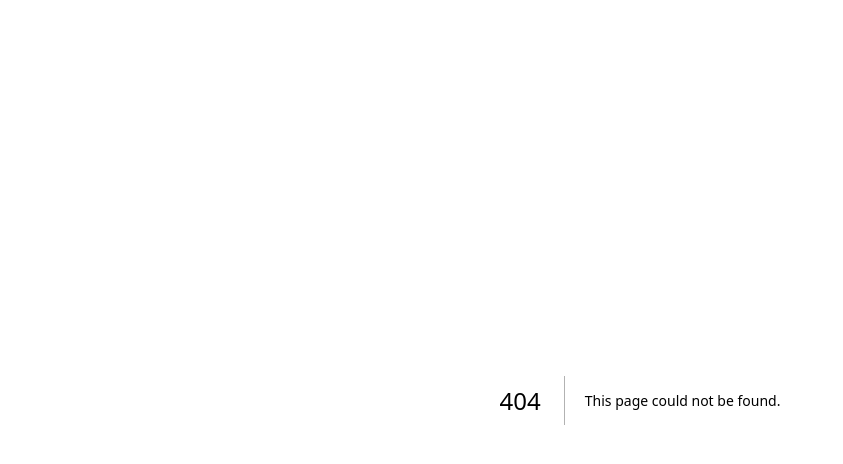
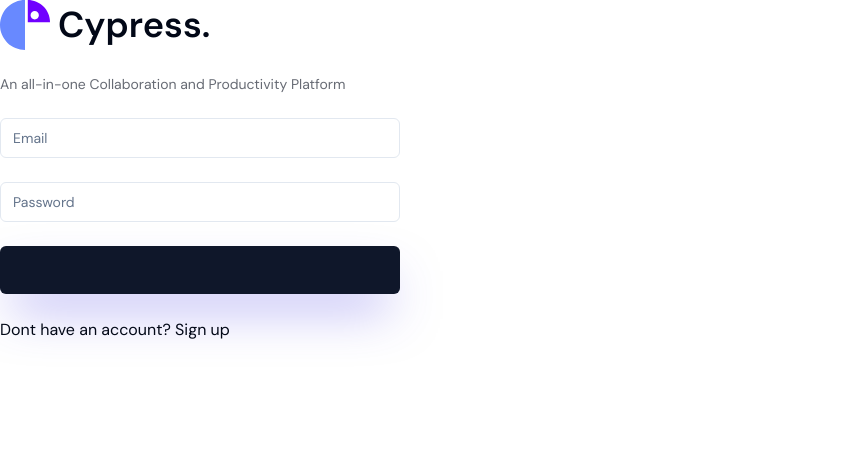
Before and after one commit to 3ssalunke/notion-clone, a Next.js app: page /login in a window 1280 px wide. Before the commit this address had no page. Shown: the top 464 px of the page, without its empty margins (0-843 px from the left). Built offline with nearby package versions, Linux system fonts and the light colour scheme.

Commit message:
commit - #1711

```diff
--- /dev/null
+++ b/src/app/(auth)/login/page.tsx
@@ -0,0 +1,101 @@
+"use client";
+
+import { useState } from "react";
+import { useRouter } from "next/navigation";
+import { SubmitHandler, useForm } from "react-hook-form";
+import { z } from "zod";
+import { FormSchema } from "@/lib/types";
+import { zodResolver } from "@hookform/resolvers/zod";
+import { actionLoginUser } from "@/lib/server-actions/auth-actions";
+import Link from "next/link";
+import Image from "next/image";
+import Logo from "../../../../public/cypressLogo.svg";
+import {
+  Form,
+  FormControl,
+  FormDescription,
+  FormField,
+  FormItem,
+  FormMessage,
+} from "@/components/ui/form";
+import { Input } from "@/components/ui/input";
+import { Button } from "@/components/ui/button";
+
+const LoginPage = () => {
+  const router = useRouter();
+  const [submitError, setSubmitError] = useState("");
+
+  const form = useForm<z.infer<typeof FormSchema>>({
+    mode: "onChange",
+    resolver: zodResolver(FormSchema),
+    defaultValues: { email: "", password: "" },
+  });
+
+  const isLoading = form.formState.isSubmitting;
+
+  const onSubmit: SubmitHandler<z.infer<typeof FormSchema>> = async (
+    formData
+  ) => {
+    actionLoginUser(formData);
+  };
+
+  return (
+    <Form {...form}>
+      <form
+        onChange={() => {
+          if (submitError) setSubmitError("");
+        }}
+        onSubmit={form.handleSubmit(onSubmit)}
+        className="w-full sm:justify-center sm:w-[400px] space-y-6 flex flex-col"
+      >
+        <Link href="/" className="w-full flex justify-left items-center">
+          <Image src={Logo} alt="cypress logo" width={50} height={50} />
+          <span className="font-semibold dark:text-white text-4xl first-letter:ml-2">
+            Cypress.
+          </span>
+        </Link>
+        <FormDescription className="text-foreground/60">
+          An all-in-one Collaboration and Productivity Platform
+        </FormDescription>
+        <FormField
+          disabled={isLoading}
+          control={form.control}
+          name="email"
+          render={(field) => (
+            <FormItem>
+              <FormControl>
+                <Input type="email" placeholder="Email" {...field} />
+              </FormControl>
+            </FormItem>
+          )}
+        />
+        <FormField
+          disabled={isLoading}
+          control={form.control}
+          name="password"
+          render={(field) => (
+            <FormItem>
+              <FormControl>
+                <Input type="password" placeholder="Password" {...field} />
+              </FormControl>
+            </FormItem>
+          )}
+        />
+        {submitError && <FormMessage>{submitError}</FormMessage>}
+        <Button
+          type="submit"
+          className="w-full p-6"
+          size="lg"
+          disabled={isLoading}
+        >
+          {isLoading ? "Login" : ""}
+        </Button>
+        <span className="self-container">
+          Dont have an account? <Link href="/signup">Sign up</Link>
+        </span>
+      </form>
+    </Form>
+  );
+};
+
+export default LoginPage;
--- a/src/app/layout.tsx
+++ b/src/app/layout.tsx
@@ -1,9 +1,10 @@
 import type { Metadata } from "next";
-import { Inter } from "next/font/google";
 import "./globals.css";
 import { ThemeProvider } from "@/lib/providers/next-theme-provider";
+import { DM_Sans } from "next/font/google";
+import { twMerge } from "tailwind-merge";
 
-const inter = Inter({ subsets: ["latin"] });
+const dmsans = DM_Sans({ subsets: ["latin"] });
 
 export const metadata: Metadata = {
   title: "Create Next App",
@@ -17,7 +18,7 @@
 }) {
   return (
     <html lang="en">
-      <body className={inter.className}>
+      <body className={twMerge("bg-background", dmsans.className)}>
         <ThemeProvider
           attribute="class"
           defaultTheme="system"
--- /dev/null
+++ b/src/components/ui/form.tsx
@@ -0,0 +1,177 @@
+import * as React from "react";
+import * as LabelPrimitive from "@radix-ui/react-label";
+import { Slot } from "@radix-ui/react-slot";
+import {
+  Controller,
+  ControllerProps,
+  FieldPath,
+  FieldValues,
+  FormProvider,
+  useFormContext,
+} from "react-hook-form";
+
+import { cn } from "@/lib/utils";
+import { Label } from "@/components/ui/label";
+
+const Form = FormProvider;
+
+type FormFieldContextValue<
+  TFieldValues extends FieldValues = FieldValues,
+  TName extends FieldPath<TFieldValues> = FieldPath<TFieldValues>
+> = {
+  name: TName;
+};
+
+const FormFieldContext = React.createContext<FormFieldContextValue>(
+  {} as FormFieldContextValue
+);
+
+const FormField = <
+  TFieldValues extends FieldValues = FieldValues,
+  TName extends FieldPath<TFieldValues> = FieldPath<TFieldValues>
+>({
+  ...props
+}: ControllerProps<TFieldValues, TName>) => {
+  return (
+    <FormFieldContext.Provider value={{ name: props.name }}>
+      <Controller {...props} />
+    </FormFieldContext.Provider>
+  );
+};
+
+const useFormField = () => {
+  const fieldContext = React.useContext(FormFieldContext);
+  const itemContext = React.useContext(FormItemContext);
+  const { getFieldState, formState } = useFormContext();
+
+  const fieldState = getFieldState(fieldContext.name, formState);
+
+  if (!fieldContext) {
+    throw new Error("useFormField should be used within <FormField>");
+  }
+
+  const { id } = itemContext;
+
+  return {
+    id,
+    name: fieldContext.name,
+    formItemId: `${id}-form-item`,
+    formDescriptionId: `${id}-form-item-description`,
+    formMessageId: `${id}-form-item-message`,
+    ...fieldState,
+  };
+};
+
+type FormItemContextValue = {
+  id: string;
+};
+
+const FormItemContext = React.createContext<FormItemContextValue>(
+  {} as FormItemContextValue
+);
+
+const FormItem = React.forwardRef<
+  HTMLDivElement,
+  React.HTMLAttributes<HTMLDivElement>
+>(({ className, ...props }, ref) => {
+  const id = React.useId();
+
+  return (
+    <FormItemContext.Provider value={{ id }}>
+      <div ref={ref} className={cn("space-y-2", className)} {...props} />
+    </FormItemContext.Provider>
+  );
+});
+FormItem.displayName = "FormItem";
+
+const FormLabel = React.forwardRef<
+  React.ElementRef<typeof LabelPrimitive.Root>,
+  React.ComponentPropsWithoutRef<typeof LabelPrimitive.Root>
+>(({ className, ...props }, ref) => {
+  const { error, formItemId } = useFormField();
+
+  return (
+    <Label
+      ref={ref}
+      className={cn(error && "text-destructive", className)}
+      htmlFor={formItemId}
+      {...props}
+    />
+  );
+});
+FormLabel.displayName = "FormLabel";
+
+const FormControl = React.forwardRef<
+  React.ElementRef<typeof Slot>,
+  React.ComponentPropsWithoutRef<typeof Slot>
+>(({ ...props }, ref) => {
+  const { error, formItemId, formDescriptionId, formMessageId } =
+    useFormField();
+
+  return (
+    <Slot
+      ref={ref}
+      id={formItemId}
+      aria-describedby={
+        !error
+          ? `${formDescriptionId}`
+          : `${formDescriptionId} ${formMessageId}`
+      }
+      aria-invalid={!!error}
+      {...props}
+    />
+  );
+});
+FormControl.displayName = "FormControl";
+
+const FormDescription = React.forwardRef<
+  HTMLParagraphElement,
+  React.HTMLAttributes<HTMLParagraphElement>
+>(({ className, ...props }, ref) => {
+  const { formDescriptionId } = useFormField();
+
+  return (
+    <p
+      ref={ref}
+      id={formDescriptionId}
+      className={cn("text-sm text-muted-foreground", className)}
+      {...props}
+    />
+  );
+});
+FormDescription.displayName = "FormDescription";
+
+const FormMessage = React.forwardRef<
+  HTMLParagraphElement,
+  React.HTMLAttributes<HTMLParagraphElement>
+>(({ className, children, ...props }, ref) => {
+  const { error, formMessageId } = useFormField();
+  const body = error ? String(error?.message) : children;
+
+  if (!body) {
+    return null;
+  }
+
+  return (
+    <p
+      ref={ref}
+      id={formMessageId}
+      className={cn("text-sm font-medium text-destructive", className)}
+      {...props}
+    >
+      {body}
+    </p>
+  );
+});
+FormMessage.displayName = "FormMessage";
+
+export {
+  useFormField,
+  Form,
+  FormItem,
+  FormLabel,
+  FormControl,
+  FormDescription,
+  FormMessage,
+  FormField,
+};
--- /dev/null
+++ b/src/components/ui/input.tsx
@@ -0,0 +1,22 @@
+import { cn } from "@/lib/utils";
+import React from "react";
+
+export interface InputProps
+  extends React.InputHTMLAttributes<HTMLInputElement> {}
+
+const Input = React.forwardRef<HTMLInputElement, InputProps>(
+  ({ className, type, ...props }, ref) => (
+    <input
+      type={type}
+      className={cn(
+        "flex h-10 w-full rounded-md border border-input bg-transparent px-3 py-2 text-sm ring-offset-background file:border-0 file:text-sm file:font-medium placeholder:text-muted-foreground focus-visible:outline-none focus-visible:ring-2 focus-visible:ring-ring focus-visible:ring-offset-2 disabled:cursor-not-allowed disabled:opacity-50",
+        className
+      )}
+      ref={ref}
+      {...props}
+    />
+  )
+);
+Input.displayName = "Input";
+
+export { Input };
--- /dev/null
+++ b/src/components/ui/label.tsx
@@ -0,0 +1,26 @@
+"use client"
+
+import * as React from "react"
+import * as LabelPrimitive from "@radix-ui/react-label"
+import { cva, type VariantProps } from "class-variance-authority"
+
+import { cn } from "@/lib/utils"
+
+const labelVariants = cva(
+  "text-sm font-medium leading-none peer-disabled:cursor-not-allowed peer-disabled:opacity-70"
+)
+
+const Label = React.forwardRef<
+  React.ElementRef<typeof LabelPrimitive.Root>,
+  React.ComponentPropsWithoutRef<typeof LabelPrimitive.Root> &
+    VariantProps<typeof labelVariants>
+>(({ className, ...props }, ref) => (
+  <LabelPrimitive.Root
+    ref={ref}
+    className={cn(labelVariants(), className)}
+    {...props}
+  />
+))
+Label.displayName = LabelPrimitive.Root.displayName
+
+export { Label }
--- /dev/null
+++ b/src/lib/server-actions/auth-actions.ts
@@ -0,0 +1,18 @@
+"use server";
+
+import { z } from "zod";
+import { createRouteHandlerClient } from "@supabase/auth-helpers-nextjs";
+import { cookies } from "next/headers";
+import { FormSchema } from "../types";
+
+export async function actionLoginUser({
+  email,
+  password,
+}: z.infer<typeof FormSchema>) {
+  const supabase = createRouteHandlerClient({ cookies });
+  const response = await supabase.auth.signInWithPassword({
+    email,
+    password,
+  });
+  return response;
+}
--- /dev/null
+++ b/src/lib/types.ts
@@ -0,0 +1,6 @@
+import { z } from "zod";
+
+export const FormSchema = z.object({
+  email: z.string().describe("Email").email({ message: "Invalid Email" }),
+  password: z.string().describe("Password").min(1, "Password is required"),
+});
```
Also changed, not shown: package.json (+8 -1 lines), public/cypressLogo.svg (added), 1 other file (tests, documents, lock files or other folders).
